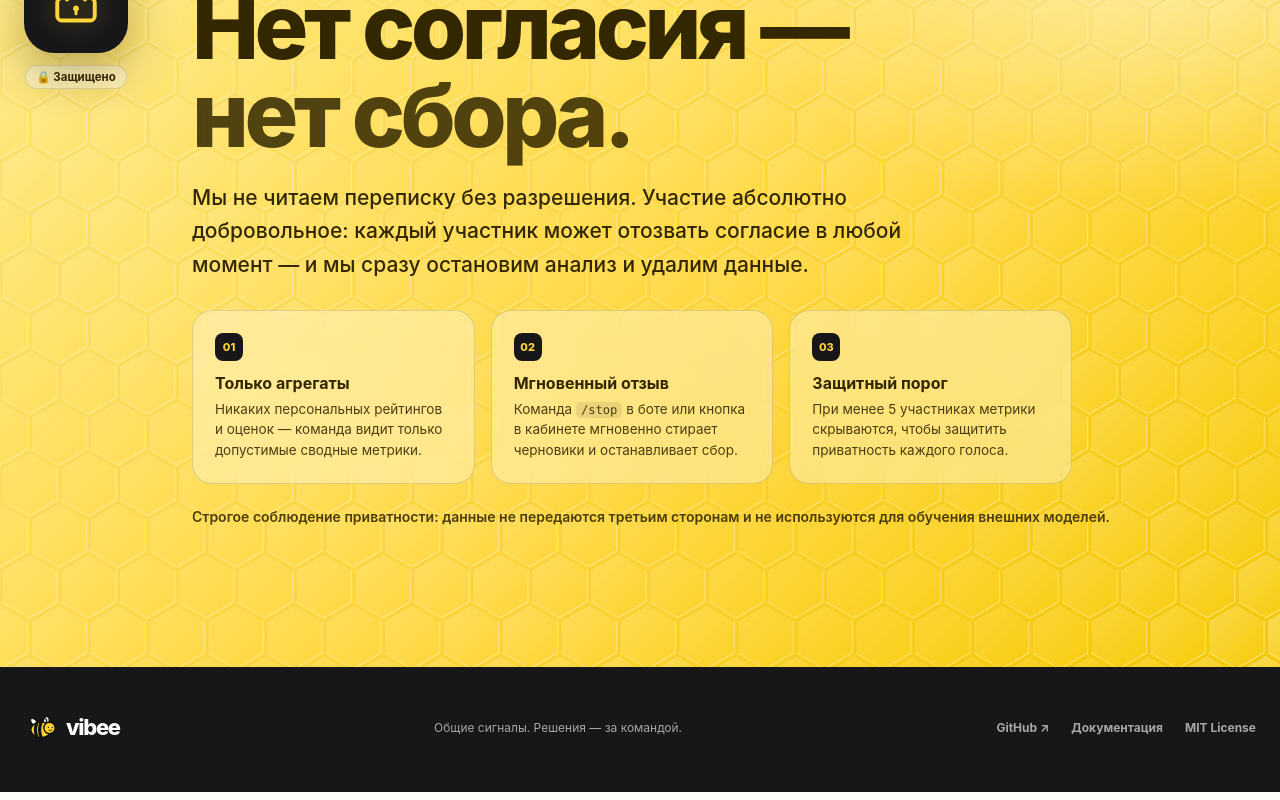
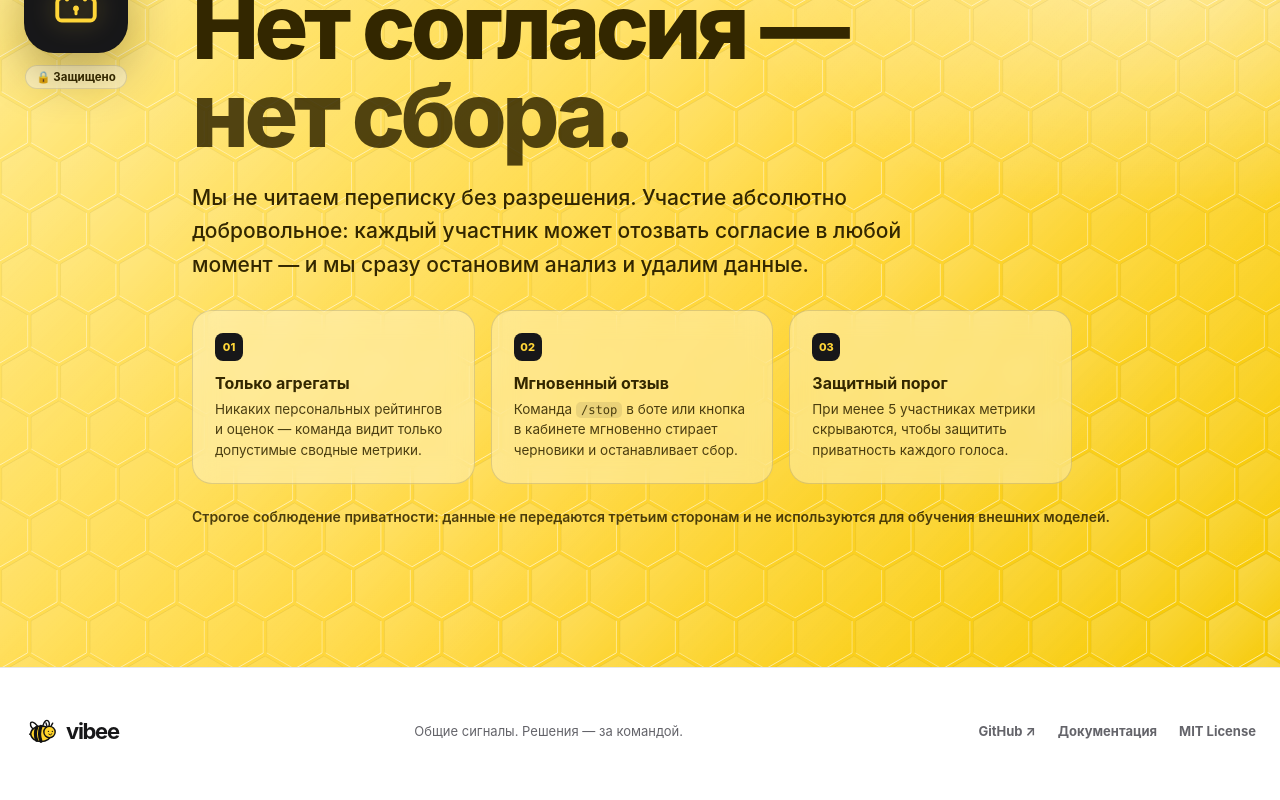
Before and after one commit to augustteske/vibebot, a React (Vite) app: page / in a window 1280 px wide. Shown: the part 4084-4884 px from the top of the page. Built offline with nearby package versions, Linux system fonts and the light colour scheme.

Commit message:
fix: adapt footer to light theme and make theme transition buttery smooth

```diff
--- a/src/core/GuidePage.css
+++ b/src/core/GuidePage.css
@@ -1,7 +1,7 @@
 .guide-page {
   min-height: 100vh;
   color: var(--vibee-ink);
-  background: var(--vibee-bg);
+  background: var(--vibee-paper);
   font-family: -apple-system, BlinkMacSystemFont, "SF Pro Text", "Segoe UI", Roboto, sans-serif;
   display: flex;
   flex-direction: column;
--- a/src/core/LandingPage.css
+++ b/src/core/LandingPage.css
@@ -64,7 +64,7 @@
   backdrop-filter: blur(18px);
   -webkit-backdrop-filter: blur(18px);
   border-bottom-color: var(--vibee-line);
-  box-shadow: 0 4px 24px rgba(23, 23, 25, .04);
+  box-shadow: var(--vibee-shadow-soft);
 }
 
 .landing-brand,
@@ -1554,9 +1554,14 @@
 }
 
 .landing-footer {
-  padding-block: 25px 30px;
+  padding-block: 28px 34px;
   color: var(--vibee-footer-ink);
   background: var(--vibee-footer-bg);
+  border-top: 1px solid var(--vibee-footer-border, var(--vibee-line));
+  transition:
+    background-color .45s cubic-bezier(0.16, 1, 0.3, 1),
+    color .45s cubic-bezier(0.16, 1, 0.3, 1),
+    border-color .45s cubic-bezier(0.16, 1, 0.3, 1);
 }
 
 .landing-footer-inner {
@@ -1570,6 +1575,9 @@
   gap: 8px;
   color: var(--vibee-footer-ink);
   font-size: 22px;
+  font-weight: 750;
+  text-decoration: none;
+  transition: color .45s cubic-bezier(0.16, 1, 0.3, 1);
 }
 
 .landing-footer-brand img {
@@ -1579,7 +1587,8 @@
 
 .landing-footer-note {
   color: var(--vibee-footer-muted);
-  font-size: 12px;
+  font-size: 13px;
+  transition: color .45s cubic-bezier(0.16, 1, 0.3, 1);
 }
 
 .landing-footer-links {
@@ -1589,11 +1598,13 @@
 
 .landing-footer-links a {
   color: var(--vibee-footer-muted);
-  font-size: 12px;
+  font-size: 13px;
+  text-decoration: none;
+  transition: color .2s ease;
 }
 
 .landing-footer-links a:hover {
-  color: var(--landing-yellow);
+  color: var(--vibee-focus, var(--vibee-yellow-deep));
 }
 
 .landing-reveal {
--- a/src/core/ThemeToggle.tsx
+++ b/src/core/ThemeToggle.tsx
@@ -9,8 +9,18 @@ export function ThemeToggle({ className = '' }: { className?: string }) {
   const [theme, setTheme] = useState<Theme>(readTheme)
 
   useEffect(() => {
-    applyTheme(theme)
-  }, [theme])
+    applyTheme(readTheme())
+  }, [])
+
+  // Текущая страница переключила тему в другом компоненте
+  useEffect(() => {
+    function handleThemeChange(event: Event) {
+      const custom = event as CustomEvent<{ theme: Theme }>
+      if (custom.detail?.theme) setTheme(custom.detail.theme)
+    }
+    window.addEventListener('vibee-theme-change', handleThemeChange)
+    return () => window.removeEventListener('vibee-theme-change', handleThemeChange)
+  }, [])
 
   // Другая вкладка переключила тему — подхватываем выбор без перезагрузки.
   useEffect(() => {
--- a/src/core/theme-toggle.css
+++ b/src/core/theme-toggle.css
@@ -12,7 +12,7 @@
   box-shadow: var(--vibee-shadow-soft);
   line-height: 1;
   cursor: pointer;
-  transition: transform .18s ease, border-color .18s ease, background-color .18s ease, box-shadow .18s ease;
+  transition: transform .22s cubic-bezier(0.16, 1, 0.3, 1), border-color .45s cubic-bezier(0.16, 1, 0.3, 1), background-color .45s cubic-bezier(0.16, 1, 0.3, 1), box-shadow .45s cubic-bezier(0.16, 1, 0.3, 1);
 }
 
 .theme-toggle:hover {
@@ -21,7 +21,7 @@
   transform: translateY(-1px);
 }
 
-.theme-toggle:active { transform: translateY(0) scale(.96); }
+.theme-toggle:active { transform: translateY(0) scale(.94); }
 
 .theme-toggle:focus-visible {
   outline: 3px solid var(--vibee-focus);
@@ -32,7 +32,7 @@
   display: inline-block;
   font-size: 19px;
   line-height: 1;
-  transition: transform .32s cubic-bezier(.22, 1, .36, 1);
+  transition: transform .45s cubic-bezier(0.16, 1, 0.3, 1);
 }
 
 .theme-toggle[aria-pressed="true"] .theme-toggle__icon {
--- a/src/core/theme.ts
+++ b/src/core/theme.ts
@@ -30,6 +30,7 @@ export function applyTheme(theme: Theme, animate = false): void {
     } catch {
       // Без localStorage тема работает, но не сохраняется.
     }
+    window.dispatchEvent(new CustomEvent('vibee-theme-change', { detail: { theme } }))
   }
 
   if (!animate || reducedMotion || root.dataset.theme === theme) {
@@ -37,18 +38,20 @@ export function applyTheme(theme: Theme, animate = false): void {
     return
   }
 
-  root.classList.add('theme-transitioning')
-  window.clearTimeout(transitionTimer)
-  transitionTimer = window.setTimeout(() => {
-    root.classList.remove('theme-transitioning')
-  }, 380)
+  const docWithTransition = document as Document & {
+    startViewTransition?: (callback: () => void) => { finished: Promise<void> }
+  }
 
-  const docWithTransition = document as Document & {
-    startViewTransition?: (callback: () => void) => void
-  }
   if (typeof docWithTransition.startViewTransition === 'function') {
-    docWithTransition.startViewTransition(commit)
+    docWithTransition.startViewTransition(() => {
+      commit()
+    })
   } else {
+    root.classList.add('theme-transitioning')
+    window.clearTimeout(transitionTimer)
+    transitionTimer = window.setTimeout(() => {
+      root.classList.remove('theme-transitioning')
+    }, 480)
     commit()
   }
 }
--- a/src/index.css
+++ b/src/index.css
@@ -55,7 +55,7 @@
   --vibee-inverse-solid-hover: linear-gradient(135deg, #3a3420, #171719 72%);
   --vibee-inverse-solid-ink: #ffffff;
 
-  /* Тёмная полоса лендинга и подвал: остаются тёмными в обеих темах. */
+  /* Тёмная полоса лендинга */
   --vibee-band-bg:
     radial-gradient(ellipse at 12% 0%, rgba(255, 214, 56, .12), transparent 34rem),
     linear-gradient(180deg, #242426 0%, #151517 22%, #151517 100%);
@@ -64,9 +64,14 @@
   --vibee-band-line: rgba(255, 255, 255, .13);
   --vibee-band-card: linear-gradient(145deg, rgba(255, 255, 255, .105), rgba(255, 255, 255, .035));
   --vibee-band-card-hover: linear-gradient(145deg, rgba(255, 255, 255, .15), rgba(255, 255, 255, .055));
-  --vibee-footer-bg: #171719;
-  --vibee-footer-ink: #ffffff;
-  --vibee-footer-muted: rgba(255, 255, 255, .62);
+
+  /* Подвал сайта (адаптируется к светлой/тёмной теме) */
+  --vibee-footer-bg: #ffffff;
+  --vibee-footer-ink: var(--vibee-ink);
+  --vibee-footer-muted: var(--vibee-muted);
+  --vibee-footer-border: var(--vibee-line);
+
+  --vibee-bg: var(--vibee-paper);
 
   /* Ошибки */
   --vibee-danger: #751d1d;
@@ -164,9 +169,13 @@
   --vibee-band-line: rgba(255, 255, 255, .16);
   --vibee-band-card: linear-gradient(145deg, rgba(255, 255, 255, .07), rgba(255, 255, 255, .02));
   --vibee-band-card-hover: linear-gradient(145deg, rgba(255, 255, 255, .12), rgba(255, 255, 255, .04));
-  --vibee-footer-bg: #0c0c0e;
-  --vibee-footer-ink: #f4f3ee;
-  --vibee-footer-muted: rgba(244, 243, 238, .62);
+  /* Подвал сайта в тёмной теме */
+  --vibee-footer-bg: #0e0e11;
+  --vibee-footer-ink: var(--vibee-ink);
+  --vibee-footer-muted: var(--vibee-muted);
+  --vibee-footer-border: var(--vibee-line);
+
+  --vibee-bg: var(--vibee-paper);
 
   --vibee-danger: #ffb4ab;
   --vibee-danger-strong: #ff8a80;
@@ -190,7 +199,7 @@ body {
   margin: 0;
   color: var(--vibee-ink);
   background: var(--vibee-paper);
-  transition: background-color .32s cubic-bezier(.22, 1, .36, 1), color .32s cubic-bezier(.22, 1, .36, 1);
+  transition: background-color .45s cubic-bezier(0.16, 1, 0.3, 1), color .45s cubic-bezier(0.16, 1, 0.3, 1);
 }
 
 :root.theme-transitioning,
@@ -198,14 +207,35 @@ body {
 :root.theme-transitioning *::before,
 :root.theme-transitioning *::after {
   transition-property: background-color, border-color, color, fill, stroke, box-shadow;
-  transition-duration: .32s;
-  transition-timing-function: cubic-bezier(.22, 1, .36, 1);
+  transition-duration: .45s !important;
+  transition-timing-function: cubic-bezier(0.16, 1, 0.3, 1) !important;
 }
 
 ::view-transition-old(root),
 ::view-transition-new(root) {
-  animation-duration: .32s;
-  animation-timing-function: cubic-bezier(.22, 1, .36, 1);
+  animation-duration: .45s;
+  animation-timing-function: cubic-bezier(0.16, 1, 0.3, 1);
+  mix-blend-mode: normal;
+}
+
+::view-transition-old(root) {
+  animation-name: vt-fade-out;
+  z-index: 1;
+}
+
+::view-transition-new(root) {
+  animation-name: vt-fade-in;
+  z-index: 2;
+}
+
+@keyframes vt-fade-out {
+  from { opacity: 1; }
+  to { opacity: 0; }
+}
+
+@keyframes vt-fade-in {
+  from { opacity: 0; }
+  to { opacity: 1; }
 }
 
 button,
```
